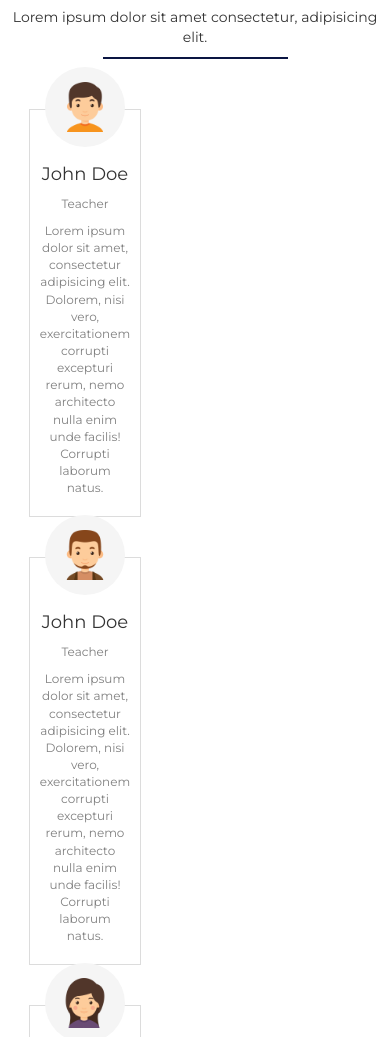
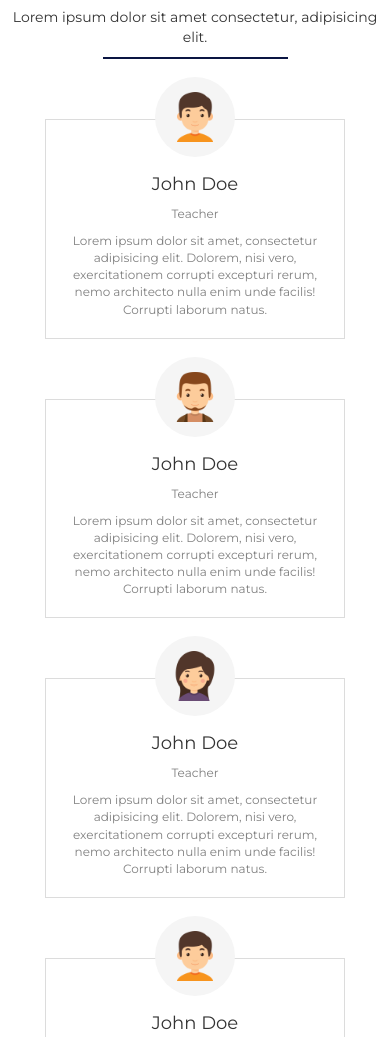
Before and after one commit to owaiskhan3/discoverBlockchainUI, a plain HTML site: page index.html in a window 390 px wide. Shown: the part 7842-8879 px from the top of the page. Drawn offline with nearby package versions, Linux system fonts and the light colour scheme.

Commit message:
complete UI

```diff
--- a/main.css
+++ b/main.css
@@ -1209,11 +1209,11 @@ strong {
     display: none;
   }
 
-  /* .swiper-slide {
+  .swiper-slide {
     width: 300px !important;
     margin: 10px 0px;
     /* left: -3%; */
-  /* } */
+  }
 
   .long-card {
     margin-right: 0px !important;
```
